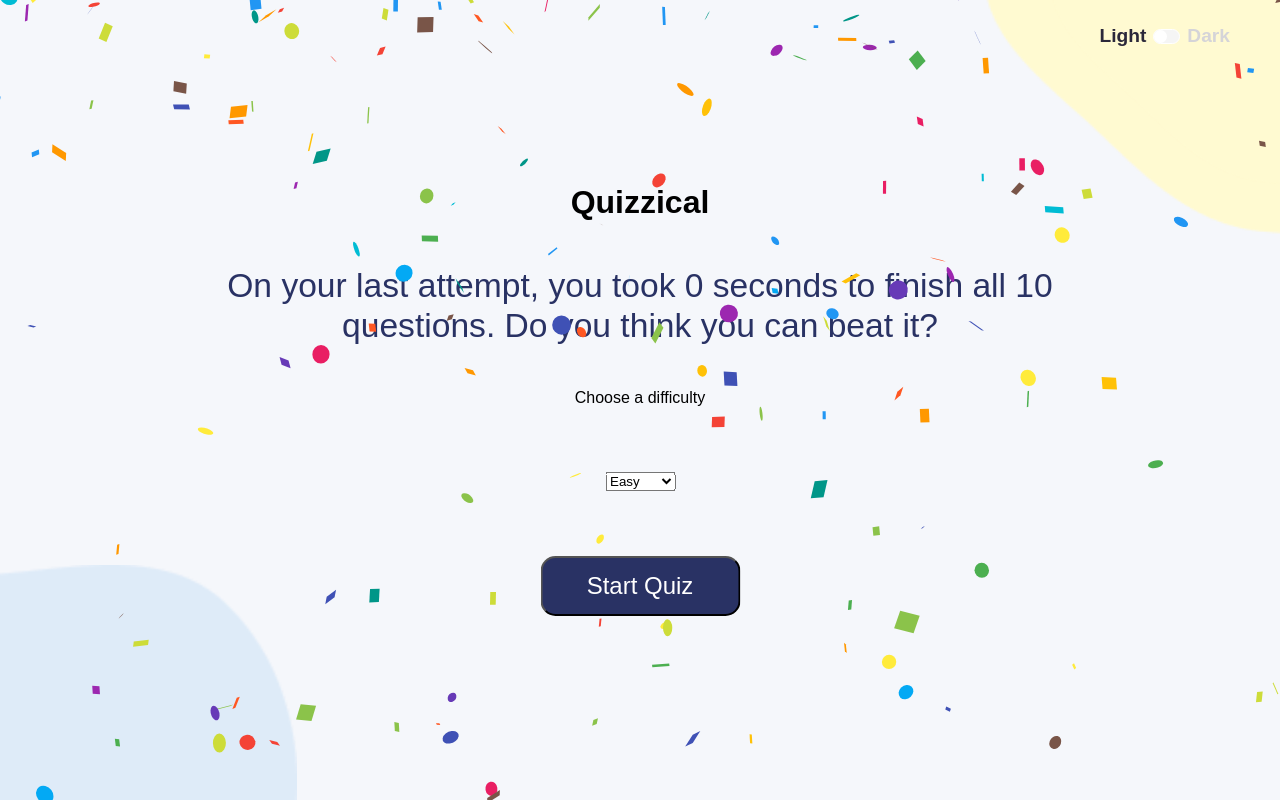
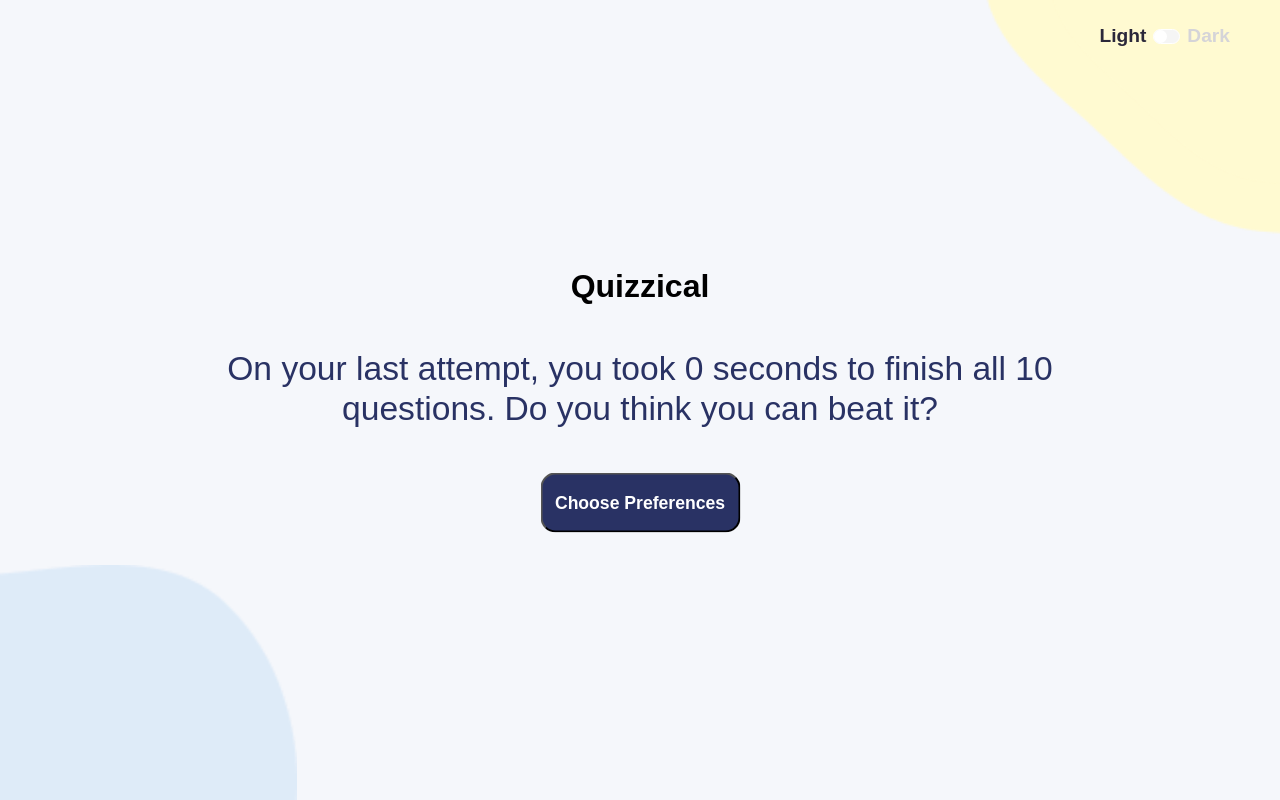
Before and after one commit to SXV357/Quizzical, a React (Create React App) app in the folder quiz-game/: page / in a window 1280 px wide. Built offline with nearby package versions, Linux system fonts and the light colour scheme.

Commit message:
dark mode updates + preferences component

```diff
--- a/quiz-game/package.json
+++ b/quiz-game/package.json
@@ -10,6 +10,7 @@
     "react": "^18.2.0",
     "react-confetti": "^6.1.0",
     "react-dom": "^18.2.0",
+    "react-router-dom": "^6.14.0",
     "react-scripts": "5.0.1",
     "web-vitals": "^2.1.4"
   },
--- a/quiz-game/src/App.js
+++ b/quiz-game/src/App.js
@@ -3,6 +3,7 @@ import LoadingPage from "./Components/LoadingPage";
 import QuizQuestions from "./Components/QuizQuestions";
 import yellowBlob from "./Loading Page Images/yellowBlob.png"
 import useDarkMode from "./useDarkMode";
+import SelectPreferences from "./Components/SelectPreferences";
 
 export default function App() {
   const [startGame, setStartGame] = useState(false);
@@ -12,15 +13,26 @@ export default function App() {
   const [gameOver, setGameOver] = useState(false);
   const [time, setTime] = useState(0);
   const [startTimer, setStartTimer] = useState(false);
-  const [selectedDifficulty, setSelectedDifficulty] = useState("easy")
-  const [dark, toggleDarkMode] = useDarkMode()
+  const [selectedDifficulty, setSelectedDifficulty] = useState("easy");
+  const [dark, toggleDarkMode] = useDarkMode();
+  const [displayPreferences, setDisplayPreferences] = useState(false);
   const [bestTime, setBestTime] = useState(
     localStorage.getItem("bestTime") || 0
   );
 
+  // useEffect(() => {
+  //   fetch("https://opentdb.com/api.php?amount=10&difficulty=easy")
+  //     .then(res => res.json())
+  //     .then(data => console.log(data.results))
+  // }, [])
+
+  // implement true false question functionality
+  // implement a new page where the user can select question difficulty, category, and number of questions
+  // make it so that if the user begins the quiz without starting timer, timer begins automatically
+
   useEffect(() => {
-    if (startGame) {
-      fetch(`https://opentdb.com/api.php?amount=10&difficulty=${selectedDifficulty}&type=multiple`)
+    if (startGame && !displayPreferences) {
+      fetch(`https://opentdb.com/api.php?amount=10&difficulty=${selectedDifficulty.toLowerCase()}&type=multiple`)
         .then((res) => res.json())
         .then((data) => {
           setQuestions(
@@ -175,6 +187,7 @@ export default function App() {
 
   return (
     <main className = {dark ? "dark" : ""}>
+
       {startGame && (
         <div className="quiz">
           {displayTimer()}
@@ -184,17 +197,28 @@ export default function App() {
           {gameOverHandler()}
         </div>
       )}
+
       {!startGame && (
         <LoadingPage
             dark = {dark}
             gameOver = {gameOver}
             timeTaken={bestTime}
-            begin={() => setStartGame(true)}
+            displayPreferencesPage = {() => setDisplayPreferences(true)}
+        />)}
+
+        {displayPreferences && (
+          <SelectPreferences
             difficulties = {["easy", "medium", "hard"]}
             difficulty = {selectedDifficulty}
             setDifficulty = {(e) => setSelectedDifficulty(e.target.value)}
-        />)}
+            begin={() => {
+              setStartGame(true);
+              setDisplayPreferences(false);
+            }} />
+        )}
+
       <img className="yellow-blob-2" src= {yellowBlob} />
+
       <div className="toggler">
         <p className="toggler--light">Light</p>
           <div className="toggler--slider" onClick={toggleDarkMode}>
@@ -202,6 +226,7 @@ export default function App() {
           </div>
         <p className="toggler--dark">Dark</p>
       </div>
+
     </main>
   );
 }
--- a/quiz-game/src/Components/LoadingPage.js
+++ b/quiz-game/src/Components/LoadingPage.js
@@ -1,24 +1,18 @@
 import React from "react";
-import Confetti from "react-confetti";
+// import Confetti from "react-confetti";
 import blueBlob from "../Loading Page Images/blueBlob.png"
 import yellowBlob from "../Loading Page Images/yellowBlob.png"
 
-export default function LoadingPage({dark, gameOver, timeTaken, begin, difficulties, difficulty, setDifficulty}) {
+export default function LoadingPage({dark, gameOver, timeTaken, displayPreferencesPage}) {
   return (
     <div className="intro-page" style = {{backgroundColor: dark ? "black" : "#F5F7FB"}}>
-      {gameOver ? <Confetti /> : null}
+      {/* {gameOver ? <Confetti /> : null} */}
       <div className="intro-page-content">
         <h1 className="intro-page-title">Quizzical</h1>
         <div className="intro-page-description" style = {{color: dark ? "white" : "#293264"}}>{`On your last attempt, you took ${timeTaken} seconds to finish all 10 questions. Do you think you can beat it?`}</div>
-        <label htmlFor="difficulty">Choose a difficulty</label>
-        <select name = "difficulty" id = "difficulty" value = {difficulty} onChange = {setDifficulty}>
-          {difficulties.map((option, idx) => {
-            return <option key = {idx} value = {option}>{option.charAt(0).toUpperCase() + option.slice(1)}</option>
-          })}
-        </select>
-        <button className="intro-page-button" onClick={begin}>
-          Start Quiz
-        </button>
+        <button className="intro-page-button" onClick = {displayPreferencesPage} style={{backgroundColor: dark ? "#fff" : "#293264", color: dark ? "#000" : "#fff"}}>
+            Choose Preferences
+          </button>
       </div>
       <img className="yellow-blob" src= {yellowBlob} />
       <img className="blue-blob" src= {blueBlob} />
--- /dev/null
+++ b/quiz-game/src/Components/SelectPreferences.js
@@ -0,0 +1,17 @@
+import React from 'react'
+
+export default function SelectPreferences({difficulty, difficulties, setDifficulty, begin}) {
+  return (
+    <div>
+        <label htmlFor="difficulty">Choose a difficulty</label>
+        <select name = "difficulty" id = "difficulty" value = {difficulty} onChange = {setDifficulty}>
+          {difficulties.map((option, idx) => {
+            return <option key = {idx} value = {option}>{option.charAt(0).toUpperCase() + option.slice(1)}</option>
+          })}
+        </select>
+        <button onClick = {begin}>
+            Start Quiz
+        </button>
+    </div>
+  )
+}
--- a/quiz-game/src/index.js
+++ b/quiz-game/src/index.js
@@ -5,7 +5,7 @@ import App from './App';
 
 const root = ReactDOM.createRoot(document.getElementById('root'));
 root.render(
-  <React.StrictMode>
-    <App />
-  </React.StrictMode>
+    <React.StrictMode>
+      <App />
+    </React.StrictMode>
 );
--- a/quiz-game/src/style.css
+++ b/quiz-game/src/style.css
@@ -42,13 +42,13 @@
   }
 
   .intro-page-button{
-    background-color: #293264;
-    color: #fff;
     width: 200px;
     height: 60px;
     border-radius: 15px;
     cursor: pointer;
-    font-size: 1.5em;
+    font-size: 1.1em;
+    padding: 10px;
+    font-weight: bold;
   }
 
   .yellow-blob{
@@ -223,8 +223,8 @@ main.dark .toggler--light {
   color: #D5D4D8;
 }
 
-main.dark .toggler-dark {
-  color: #FFFFFF;
+main.dark .toggler--dark {
+  color: #000;
 }
 
 main.dark .toggler--slider {
```
Also changed, not shown: 1 other file (tests, documents, lock files or other folders).
